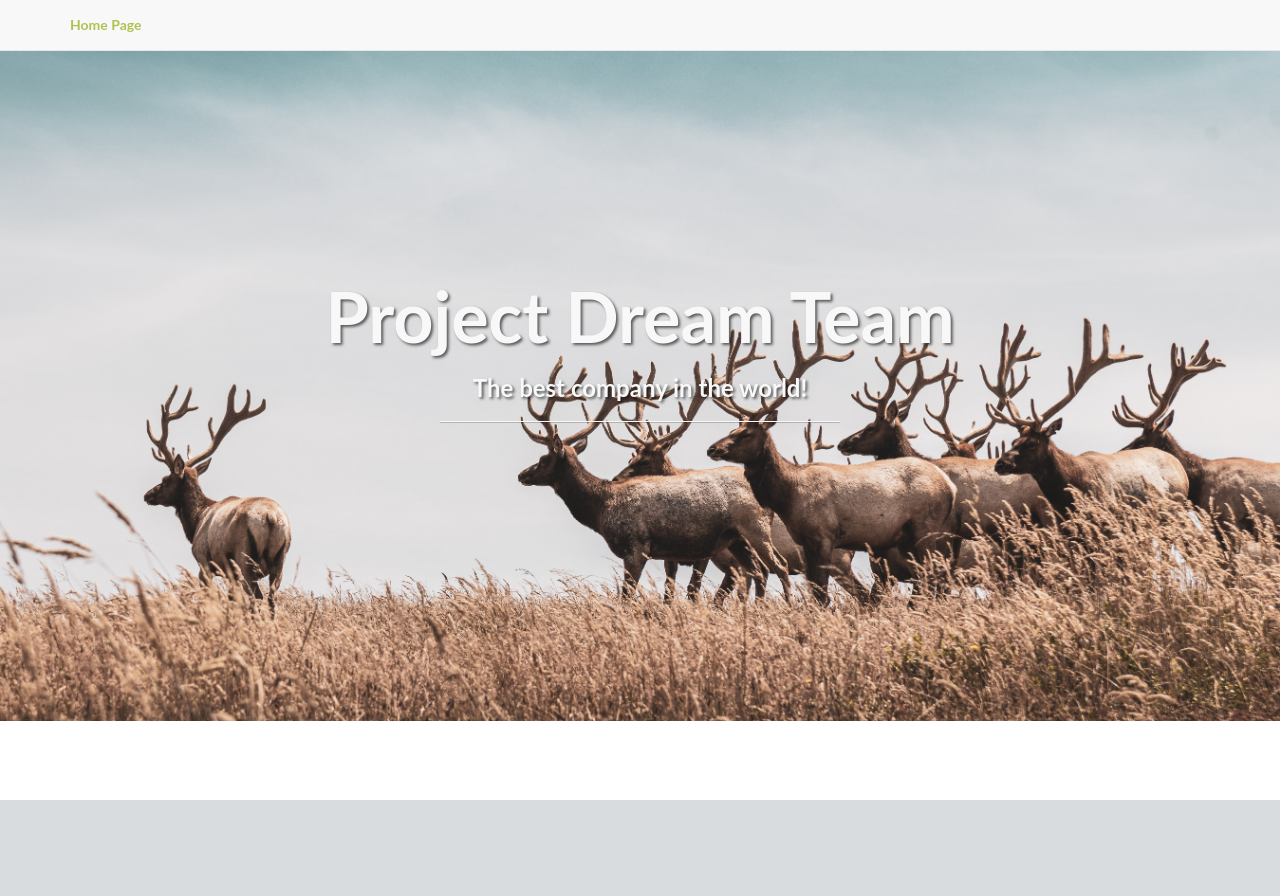
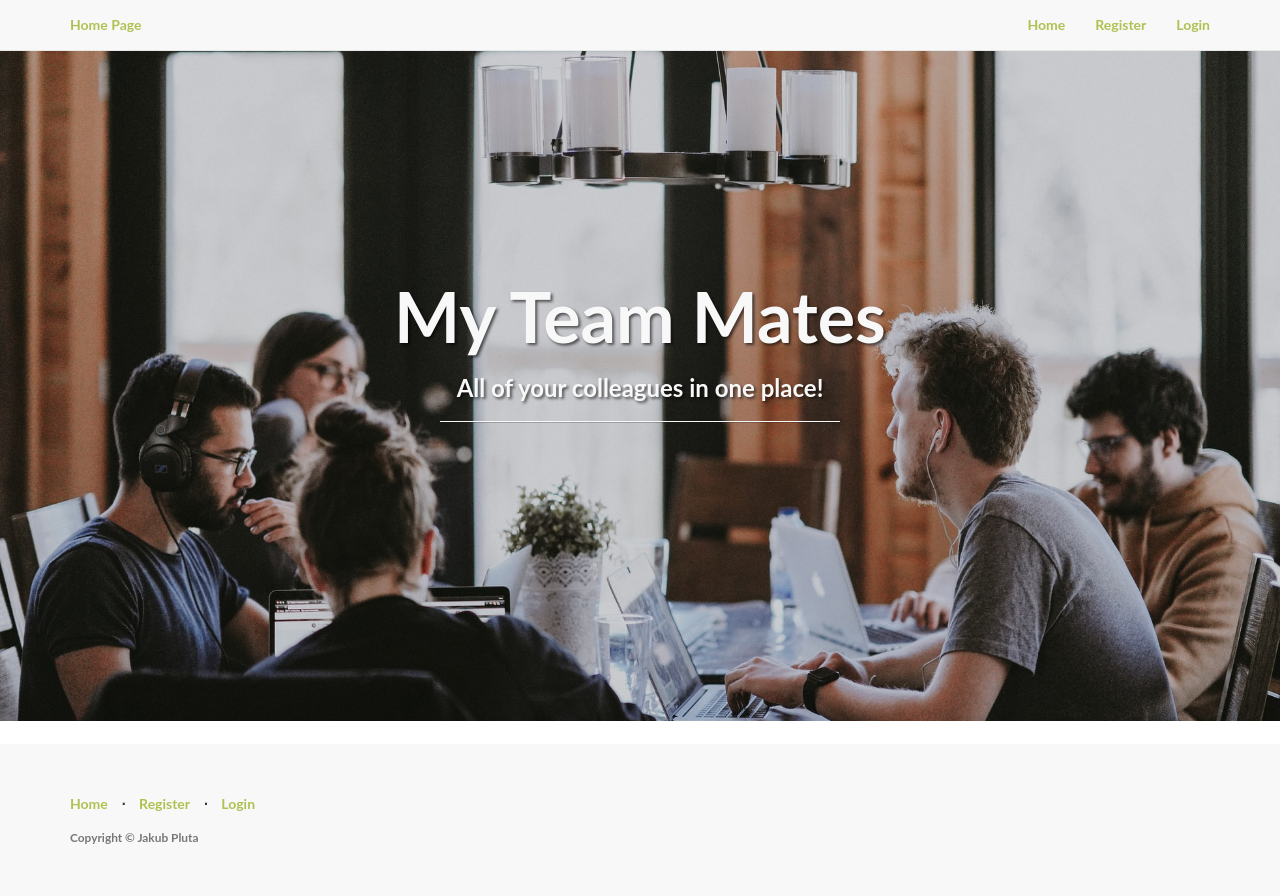
Before and after one commit to JakubPluta/EmployeeManager, a Flask app: page / in a window 1280 px wide. Before the commit the page ends 800 px from the top, so only its background shows below. Run offline with Flask 2, Linux system fonts and the light colour scheme; some libraries are stand-ins or nearby versions.

```diff
--- a/app/static/css/main.css
+++ b/app/static/css/main.css
@@ -69,7 +69,7 @@ p.copyright {
     padding-bottom: 50px;
     text-align: center;
     color: #f8f8f8;
-    background: url(../img/intro-bg.jpg) no-repeat center center;
+    background: url(../img/intro.jpg) no-repeat center center;
     background-size: cover;
     height: 100%;
 }
--- a/app/templates/base.html
+++ b/app/templates/base.html
@@ -20,11 +20,39 @@
               </button>
               <a class="navbar-brand topnav" href="{{ url_for('home.homepage') }}">Home Page</a>
           </div>
+
+            <div class="collapse navbar-collapse" id="bs-example-navbar-collapse-1">
+              <ul class="nav navbar-nav navbar-right">
+                  <li><a href="{{ url_for('home.homepage') }}">Home</a></li>
+                  <li><a href="#">Register</a></li>
+                  <li><a href="#">Login</a></li>
+              </ul>
+          </div>
+
+
+            </div>
     </nav>
     <div class="wrapper">
       {% block body %}
       {% endblock %}
+        <div class="push"></div>
     </div>
+
+        <footer>
+        <div class="container">
+            <div class="row">
+                <div class="col-lg-12">
+                    <ul class="list-inline">
+                        <li><a href="{{ url_for('home.homepage') }}">Home</a></li>
+                        <li class="footer-menu-divider">⋅</li>
+                        <li><a href="#">Register</a></li>
+                        <li class="footer-menu-divider">⋅</li>
+                        <li><a href="#">Login</a></li>
+                    </ul>
+                    <p class="copyright text-muted small">Copyright © Jakub Pluta</p>
+                </div>
+            </div>
+        </div>
     </footer>
     <script src="https://ajax.googleapis.com/ajax/libs/jquery/3.1.1/jquery.min.js"></script>
     <script src="https://maxcdn.bootstrapcdn.com/bootstrap/3.3.7/js/bootstrap.min.js"></script>
--- a/app/templates/home/index.html
+++ b/app/templates/home/index.html
@@ -6,8 +6,8 @@
         <div class="row">
             <div class="col-lg-12">
                 <div class="intro-message">
-                    <h1>Project Dream Team</h1>
-                    <h3>The best company in the world!</h3>
+                    <h1>My Team Mates</h1>
+                    <h3>All of your colleagues in one place!</h3>
                     <hr class="intro-divider">
                     </ul>
                 </div>
```
Also changed, not shown: app/auth/forms.py (+33 -0 lines), app/static/img/intro.jpg (added).
